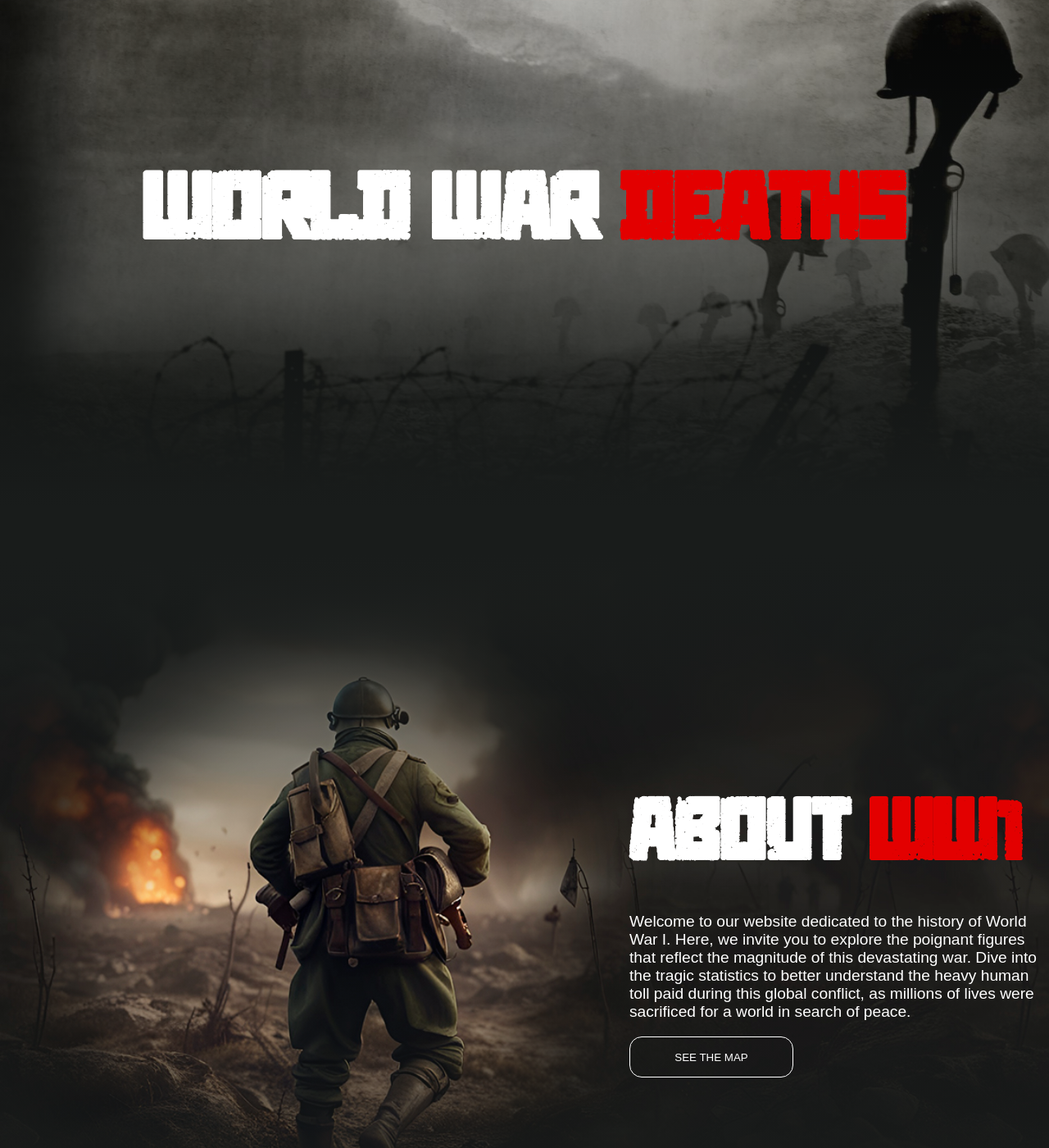
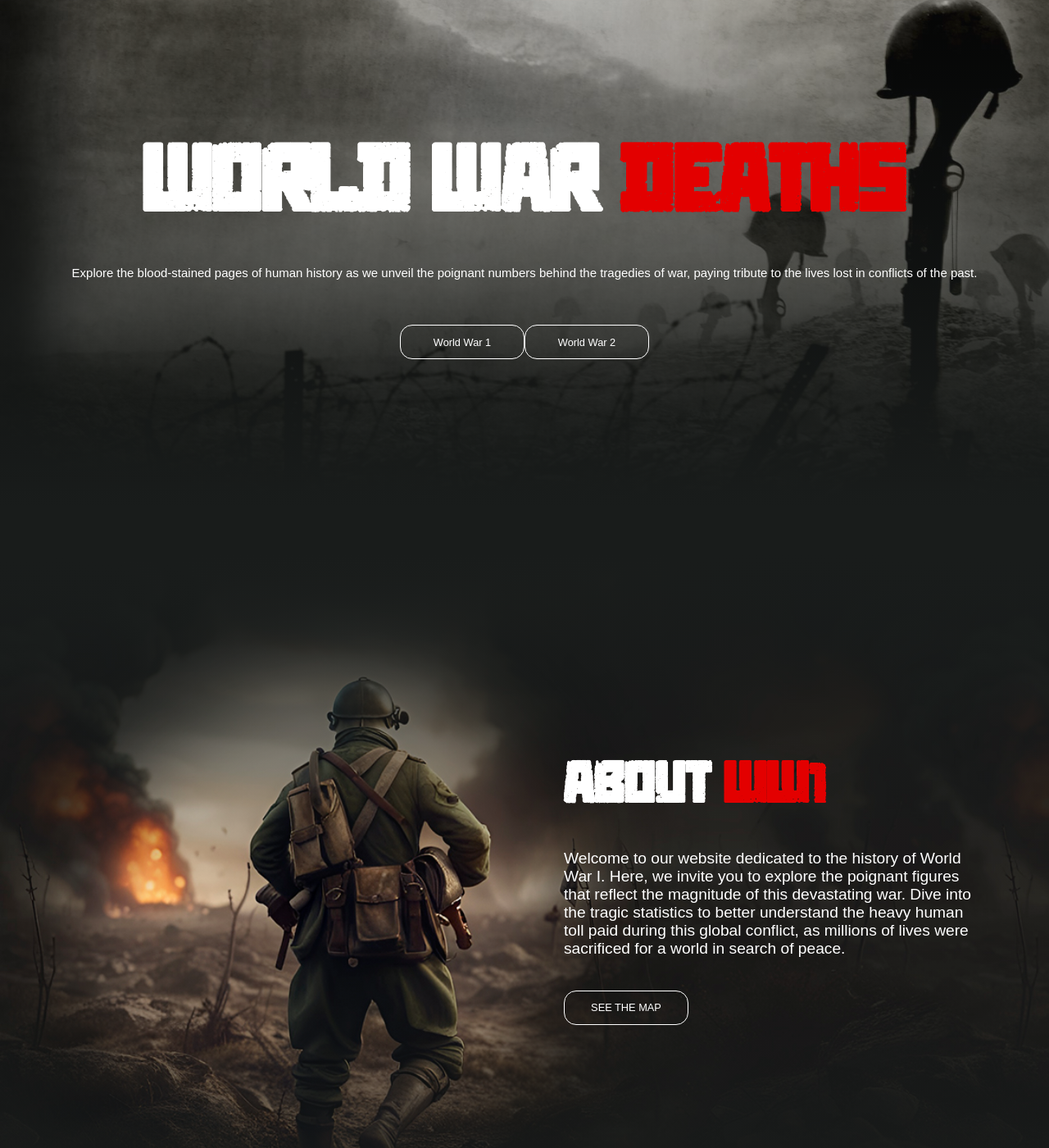
Before and after one commit to JcbBastien/WorldWarDeaths-Dataviz, a plain HTML site: page site/index.html in a window 1280 px wide. Shown: the part 141-1541 px from the top of the page at 82% size. Drawn offline with Linux system fonts and the light colour scheme.

Commit message:
Navigation Button

```diff
--- a/site/index.html
+++ b/site/index.html
@@ -11,27 +11,32 @@
     <section class="accueil">
         <div class="TXTaccueil">
             <h1>WORLD  WAR <span class="red"> DEATHS</span></h1>
+            <p class="accroche">Explore the blood-stained pages of human history as we unveil the poignant numbers behind the tragedies of war, paying tribute to the lives lost in conflicts of the past.</p>
+            <div class="BUTaccueil">
+                <a href="#WW1" > World War 1</a>
+                <a href="#WW2" > World War 2</a>
+            </div>
         </div>
     </section>
 
-    <section class="WW1">
+    <section id="WW1">
         <div class="TXTWW1">
             <h2> ABOUT <span class="red"> WW1</span></h2>
             <p>Welcome to our website dedicated to the history of World War I. Here, we invite you to explore the poignant figures that reflect the magnitude of this devastating war. Dive into the tragic statistics to better understand the heavy human toll paid during this global conflict, as millions of lives were sacrificed for a world in search of peace.</p>
-            <button> SEE THE MAP</button>
+            <a href="#carte" > SEE THE MAP</a>
         </div>
     </section>
 
-    <section class="WW2">
+    <section id="WW2">
         <div class="TXTWW2">
             <h2> ABOUT <span class="red"> WW2</span></h2>
             <p>Welcome to our website dedicated to the history of World War II. Here, we invite you to explore the poignant figures that reflect the magnitude of this devastating war. Dive into the tragic statistics to better understand the heavy human toll paid during this global conflict, as millions of lives were sacrificed for a world in search of peace.</p>
-            <button> SEE THE MAP</button>
+            <a href="#carte" > SEE THE MAP</a>
         </div>
     </section>
 
     <section class="Fondcarte" >
-        <div class="carte">
+        <div id="carte">
             <svg width="949" height="764" viewBox="0 0 949 764" fill="none" xmlns="http://www.w3.org/2000/svg">
                 <g clip-path="url(#clip0_16_10771)">
                 <path d="M510.695 626.705L507.339 628.788L505.817 630.475L504.194 632.558L502.554 632.68L500.668 632.816L500.444 632.595L498.804 630.997H498.786L497.179 633.077L495.676 634.884L492.168 635.145L488.81 637.345L487.17 637.469L483.797 637.711L483.534 637.469L481.799 635.908L481.797 636.026L481.928 637.85L480.308 637.972L478.654 639.678L478.538 639.794L476.687 638.23L476.443 634.605L474.687 634.746L474.46 631.201L474.33 629.398L472.597 627.698L472.351 624.054L472.218 622.251L472.318 622.117L473.726 620.307L477.914 615.888L478.826 617.708L482.637 614.825L487.91 615.611L493.885 613.071L495.899 613.115L497.479 611.369L501.249 613.032L503.002 614.614L504.87 616.295L506.605 617.875L508.47 619.577L508.584 621.378L508.716 623.202L507.095 625.144L510.224 626.497L510.412 626.581L510.695 626.705Z" fill="#303030"/>
--- a/site/style.css
+++ b/site/style.css
@@ -17,7 +17,7 @@ body{
     margin: 0;
     color: white;
     font-family: 'Raleway', sans-serif;
-    font-weight: 100;
+    font-weight: 400;
 }
 
 p{
@@ -26,8 +26,8 @@ p{
 
 h2{
     font-family: 'Chernobyl',sans-serif;
-    font-size: 6em;
-    margin-bottom: 20px;
+    font-size: 4em;
+    margin-bottom: 40px;
 }
 
 h3{
@@ -49,32 +49,56 @@ h3{
 .TXTaccueil{
     display: flex;
     color: white;
+    flex-direction: column;
+    align-items: center;
 }
 
 h1{
     font-family: 'Chernobyl',sans-serif;
     font-size: 6.5em;
+    margin-bottom: 24px;
 }
 
 .red{
     color: #E30000;
 }
 
+.accroche{
+    font-size: 15px;
+}
+
+.BUTaccueil{
+    display: flex;
+}
+
+
 /* BUTTON */
 
-button{
+a{
+    margin-top: 40px;
     background: rgba(0, 0, 0, 0);
     border-radius: 15px;
     color: white;
+    font-size: 0.8em;
     border: white 1px solid;
-    width: 200px;
-    height: 50px;
+    width: 150px;
+    height: 40px;
+    text-decoration: none;
+    display: flex;
+    justify-content: center;
+    align-items: center;
+    transition: transform 0.3s ease;
 }
+
+a:hover {
+    transform: scale(1.2); /* Grossit le bouton de 10% au survol */
+}
+
 
 
 /* 2EME PAGE WW1 */
 
-.WW1{
+#WW1{
     background-image:linear-gradient(0deg, rgba(25,28,27,1) 2%, rgba(0,0,0,0) 50%, rgba(25,28,27,1) 98%), url(img/WW1.jpg);
     background-repeat: no-repeat;
     background-size: cover;
@@ -86,14 +110,13 @@ button{
 
 .TXTWW1{
     width: 40%;
-    display: flex;
-    flex-direction: column;
-    align-items: flex-start;
+    margin: 0 80px 80px 0;
+
 }
 
 /* 3eme page WW2 */
 
-.WW2{
+#WW2{
     background-image: linear-gradient(0deg, rgba(25,28,27,1) 1%, rgba(0,0,0,0) 50%, rgba(25,28,27,1) 99%), url(img/WW22.jpg);
     background-repeat: no-repeat;
     background-size: cover;
@@ -104,11 +127,8 @@ button{
 
 .TXTWW2{
     width: 40%;
-    display: flex;
-    flex-direction: column;
-    align-items: flex-start;
     margin-left: 100px;
-    margin-bottom: 100px;
+    margin-bottom: 70px;
 }
 
 
@@ -121,24 +141,24 @@ button{
     height: 100vh;
 }
 
-.carte{
+#carte{
     background-image: url(img/carte.png);
     width: 70%;
     background-repeat: no-repeat;
     background-size: contain;
     margin-top: 100px;
-    opacity: 0.7;
 }
 
 svg{
     width: 70%;
-    opacity: 1;
     margin-left: 200px;
-    margin-bottom: 100px;
+    margin-top: -15px;
     }
 
 path:hover{
     fill: #944141;
+    stroke: white;
+    stroke-width: 2.5px;
 }
 
 
```
Also changed, not shown: site/img/carte.png, 2 other files.
